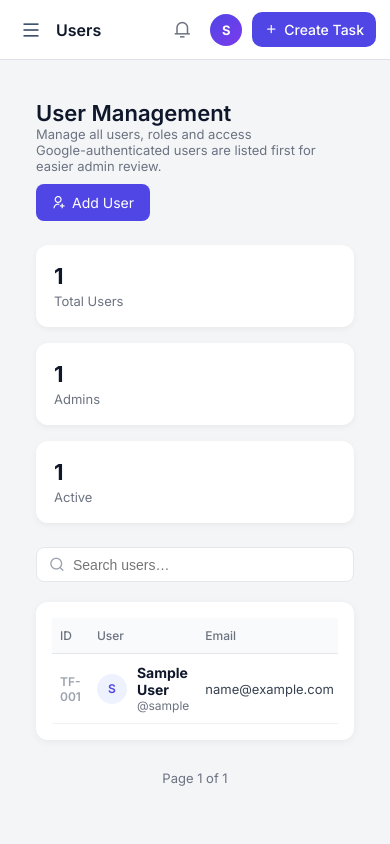
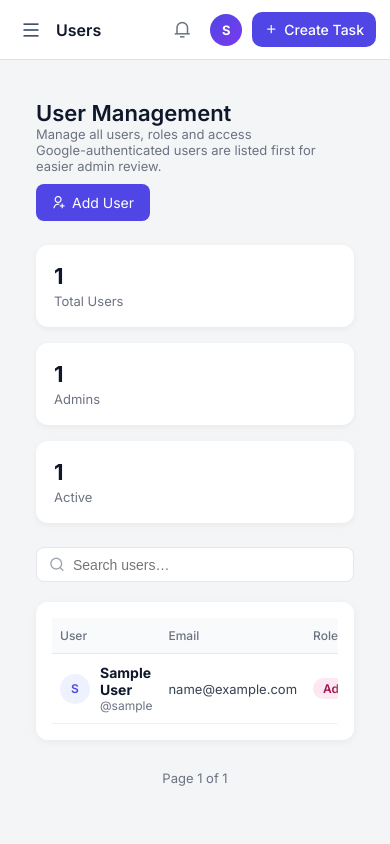
Before and after one commit to sindhu-coder-byte/task_forge, a Django app: page /users/ in a window 390 px wide. Run offline with Django 5.2, Linux system fonts and the light colour scheme; the visitor is signed in with stand-in values (Sample User, id 1); data comes from the database, SQL or seed files in the repository; data that the repository does not hold is empty; some libraries are stand-ins or nearby versions.

Commit message:
Improve Users table responsiveness on mobile
The table scrolled horizontally already but gave no visual indication
that Role/Active/Actions were reachable off-screen, reading as broken.
Drops the low-value ID column on small screens and adds a fade hint at
the scrollable edge.

```diff
--- a/core/templates/core/user_list.html
+++ b/core/templates/core/user_list.html
@@ -293,6 +293,26 @@
   .um-table th, .um-table td { padding: 10px 8px; font-size: 12px; }
   .um-avatar { width: 30px; height: 30px; font-size: 12px; }
   .um-pagination { flex-direction: column; gap: 10px; }
+
+  /* ID column is low-value on small screens; drop it to free up space
+     for the columns (Role/Active/Actions) that need horizontal scroll. */
+  .um-table th:first-child,
+  .um-table td:first-child { display: none; }
+
+  /* Visual hint that the table scrolls horizontally, since there's no
+     scrollbar in the WebView and the cut-off edge otherwise looks broken. */
+  .um-card { position: relative; overflow: hidden; }
+  .um-table-wrapper { -webkit-overflow-scrolling: touch; }
+  .um-card::after {
+    content: "";
+    position: absolute;
+    top: 0;
+    right: 0;
+    bottom: 0;
+    width: 20px;
+    background: linear-gradient(to right, transparent, rgba(255,255,255,0.95));
+    pointer-events: none;
+  }
 }
 </style>
 
```
